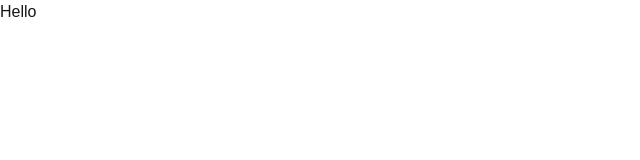
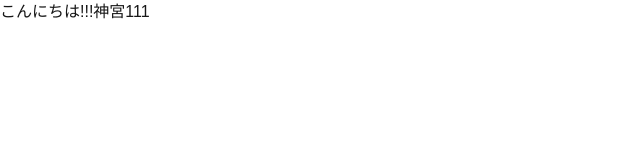
Before and after one commit to hiromuota166/hiyokoatama-pra, a Next.js app: page / in a window 1280 px wide. Shown: the top 160 px of the page, without its empty margins (0-640 px from the left). Built offline with nearby package versions, Linux system fonts and the light colour scheme.

Commit message:
初めての変更

```diff
--- a/src/app/page.tsx
+++ b/src/app/page.tsx
@@ -9,7 +9,7 @@ export default function Home() {
   }, []);
   return (
     <div>
-      <h1>Hello</h1>
+      <h1>こんにちは!!!神宮111</h1>
     </div>
   );
 }
```
Also changed, not shown: page.tsx (added, +11 -0 lines).
